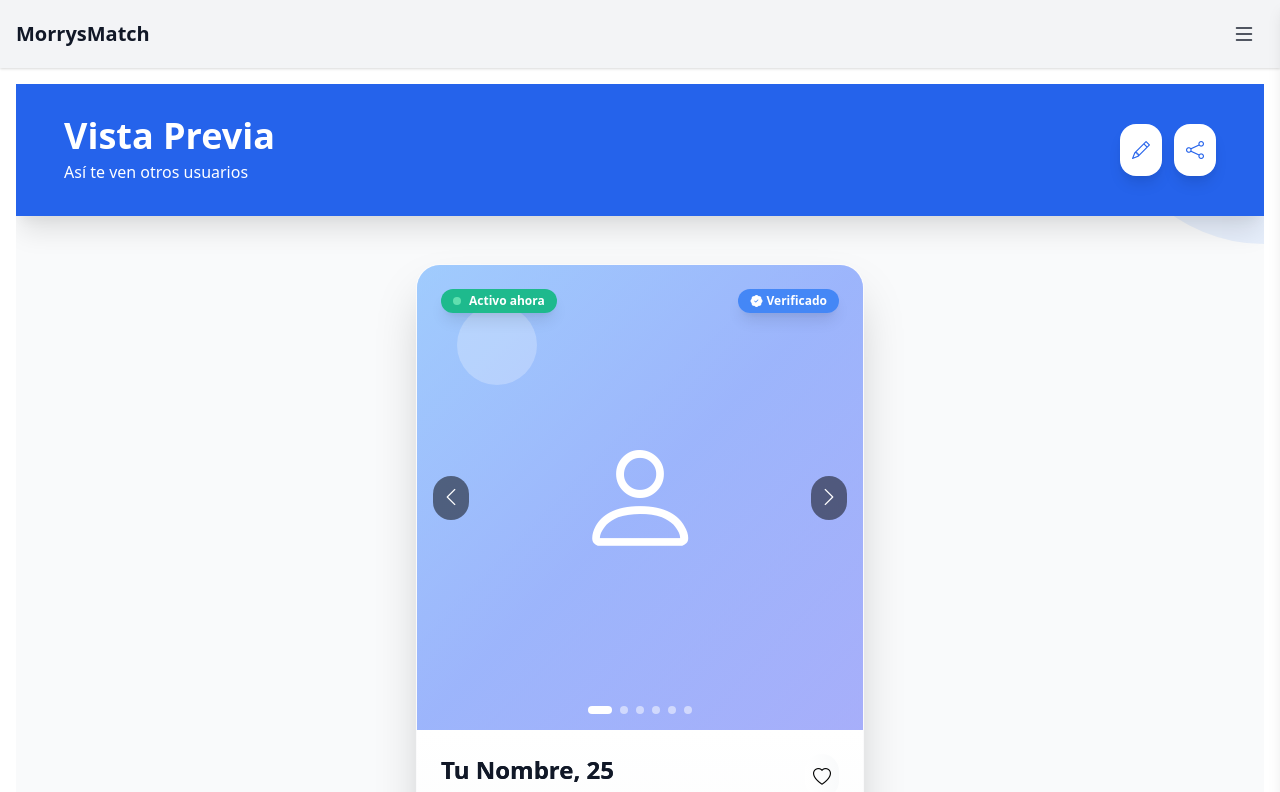
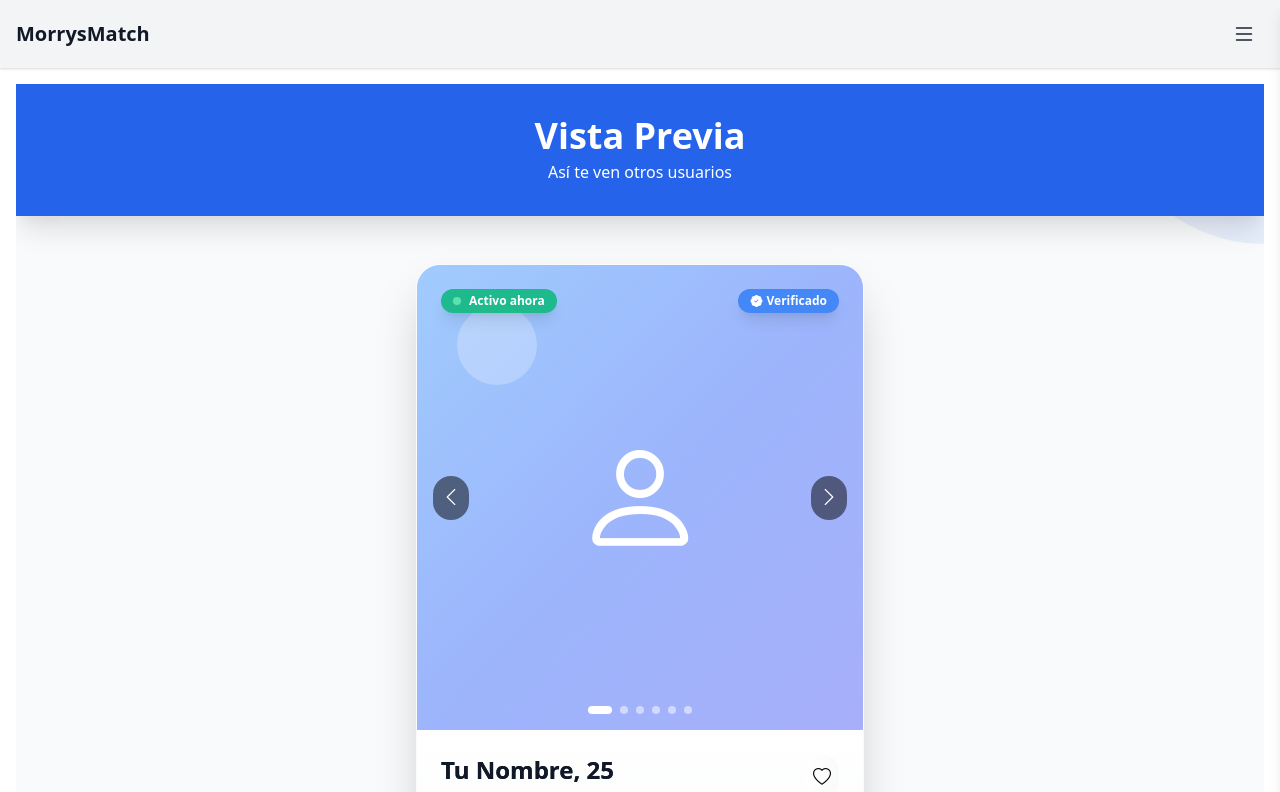
Before and after one commit to urieldomingezm/citasv1, a React (Vite) app in the folder citas/: page /usuario/previa in a window 1280 px wide. Shown: the top 792 px of the page. Built offline with nearby package versions, Linux system fonts and the light colour scheme; sample sign-in values are in the browser's storage.

Commit message:
Update previa.tsx

```diff
--- a/citas/src/pages/usuario/previa.tsx
+++ b/citas/src/pages/usuario/previa.tsx
@@ -24,21 +24,11 @@
 
             {/* Encabezado */}
             <section className="relative bg-blue-600 text-white py-8 px-6 shadow-xl">
-                <div className="relative max-w-6xl mx-auto flex items-center justify-between">
-                    <div>
-                        <h1 className="text-3xl md:text-4xl font-bold text-white">
-                            Vista Previa
-                        </h1>
-                        <p className="text-white mt-1 font-medium">Así te ven otros usuarios</p>
-                    </div>
-                    <div className="flex space-x-3">
-                        <button className={`${themeClasses.card} text-blue-600 dark:text-blue-400 ${themeClasses.hover} transition-all duration-300 rounded-2xl p-3 shadow-lg hover:shadow-xl transform hover:scale-105`}>
-                            <i className="bi bi-pencil text-lg"></i>
-                        </button>
-                        <button className={`${themeClasses.card} text-blue-600 dark:text-blue-400 ${themeClasses.hover} transition-all duration-300 rounded-2xl p-3 shadow-lg hover:shadow-xl transform hover:scale-105`}>
-                            <i className="bi bi-share text-lg"></i>
-                        </button>
-                    </div>
+                <div className="relative max-w-6xl mx-auto flex flex-col items-center justify-center text-center">
+                    <h1 className="text-3xl md:text-4xl font-bold text-white">
+                        Vista Previa
+                    </h1>
+                    <p className="text-white mt-1 font-medium">Así te ven otros usuarios</p>
                 </div>
             </section>
 
```
